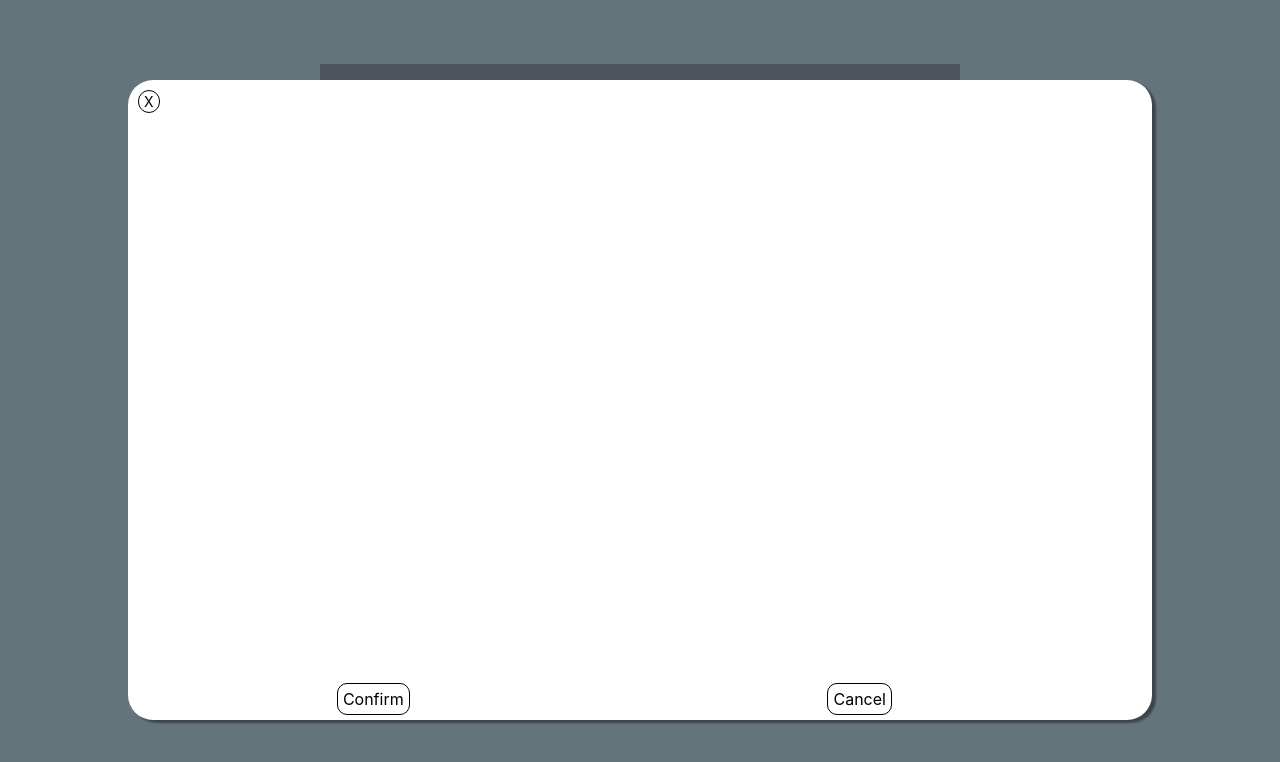
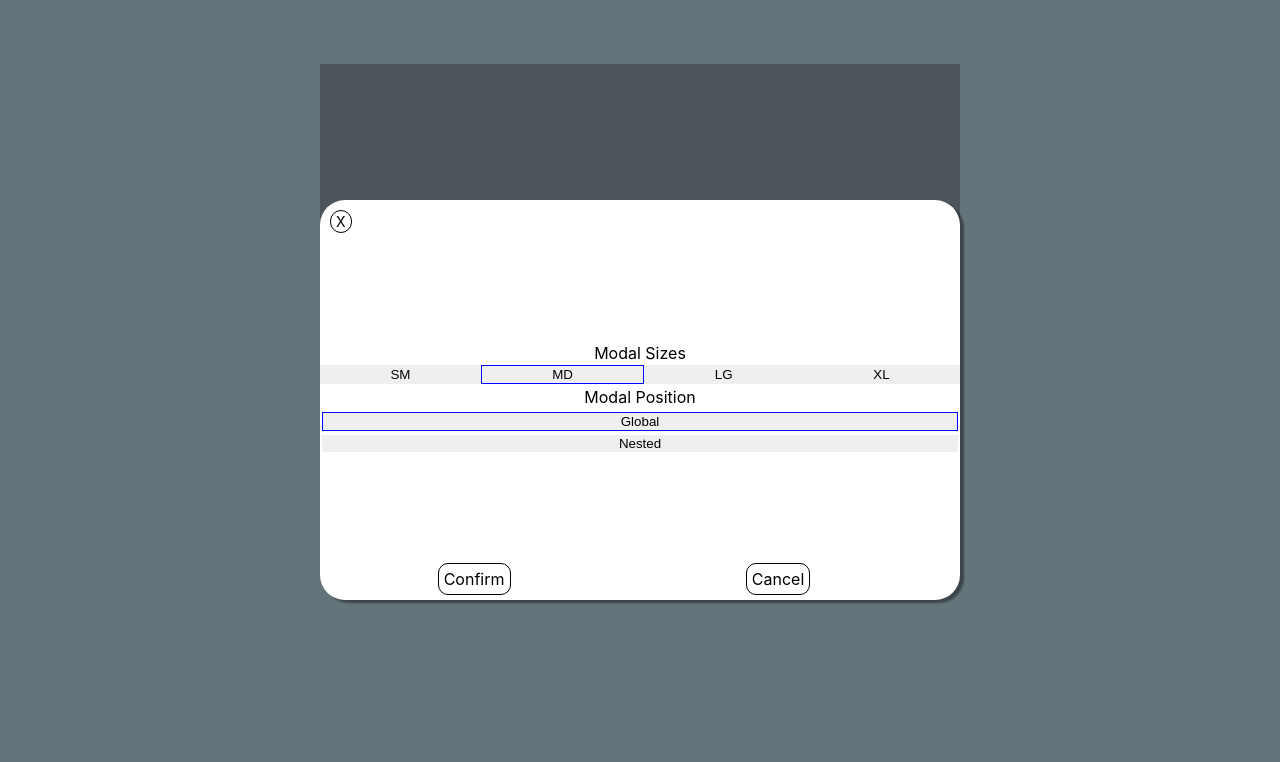
Before and after one commit to jwmorrow1s/demo, a React (Create React App) app: page / in a window 1280 px wide. Both pictures are taken after a click on the button "Click Me!". Shown: the top 762 px of the page. Built offline with nearby package versions, Linux system fonts and the light colour scheme.

Commit message:
made a little demo of how the modal works

```diff
--- a/src/App.js
+++ b/src/App.js
@@ -3,17 +3,41 @@ import { useState } from 'react';
 import './App.css';
 
 const App = () => {
+  const sizes = Object.freeze(['sm', 'md', 'lg', 'xl']);
+  const modalAdjustments = Object.freeze([false, true]);
+  const [sizeIndex, setSizeIndex] = useState(1);
   const [showModal, setShowModal] = useState(false);
+  const [modalAdjustment, setModalAdjustment] = useState(0);
   return (<>
   <div id="parent" style={{ height: '400px', width: '50%', backgroundColor: 'lightslategray', margin: '5% auto'}}>
-    <Modal size='xl'
+    <Modal size={sizes[sizeIndex]}
             isActive={showModal}
             confirmAction={() => setShowModal(false)}
             closeAction={() => setShowModal(false)}
-            adjustToParent={false}
-            ></Modal>
+            adjustToParent={modalAdjustments[modalAdjustment]}
+    >
+      <div style={{
+        display: 'flex',
+        flexDirection: 'column',
+      }}>
+        <div style={{ textAlign: 'center', paddingBottom: '2px'}}>Modal Sizes</div>
+        <div style={{
+          display: 'flex',
+          flexDirection: 'row',
+        }}>
+          <button style={{ flexGrow: '1', border: `${sizeIndex === 0 ? '1px solid blue' : 'unset'}`}} onClick={() => setSizeIndex(0)}>SM</button>
+          <button style={{ flexGrow: '1', border: `${sizeIndex === 1 ? '1px solid blue' : 'unset'}`}} onClick={() => setSizeIndex(1)}>MD</button>
+          <button style={{ flexGrow: '1', border: `${sizeIndex === 2 ? '1px solid blue' : 'unset'}`}} onClick={() => setSizeIndex(2)}>LG</button>
+          <button style={{ flexGrow: '1', border: `${sizeIndex === 3 ? '1px solid blue' : 'unset'}`}} onClick={() => setSizeIndex(3)}>XL</button>
+        </div>
+      </div>
+        <div style={{ textAlign: 'center', margin: '3px 0'}}>Modal Position</div>
+        <div style={{ display: 'flex', flexDirection: 'column'}}>
+          <button style={{ flexGrow: '1', margin: '2px', border: `${modalAdjustment === 0 ? '1px solid blue' : 'unset'}`}} onClick={() => setModalAdjustment(0)}>Global</button>
+          <button style={{ flexGrow: '1', margin: '2px', border: `${modalAdjustment === 1 ? '1px solid blue' : 'unset'}`}} onClick={() => setModalAdjustment(1)}>Nested</button>
+        </div>
+    </Modal>
   </div>
-  {/* TODO: create form for changing sizes of modal as well as placing it within div */}
   <div style={{ display: 'flex', flexDirection: 'row', justifyContent: 'center'}}>
   <button
     onClick={() => {
```
